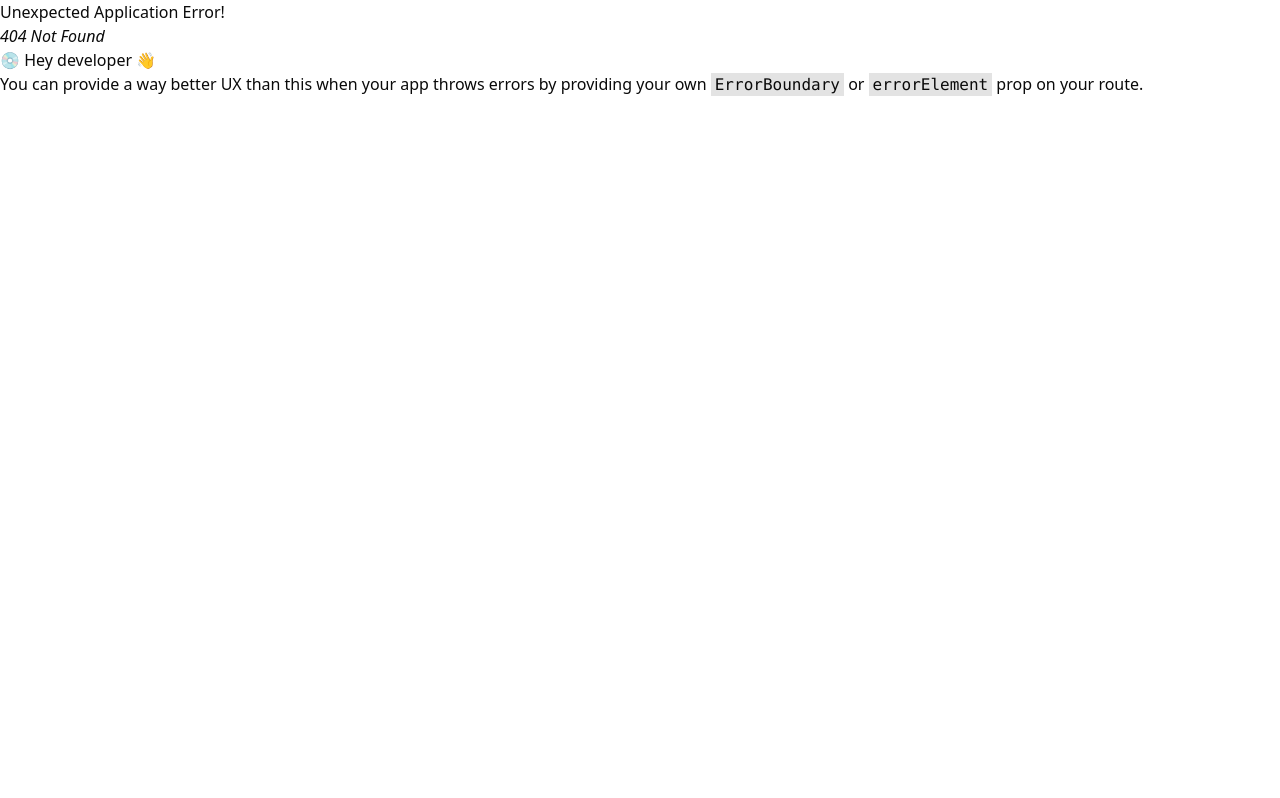
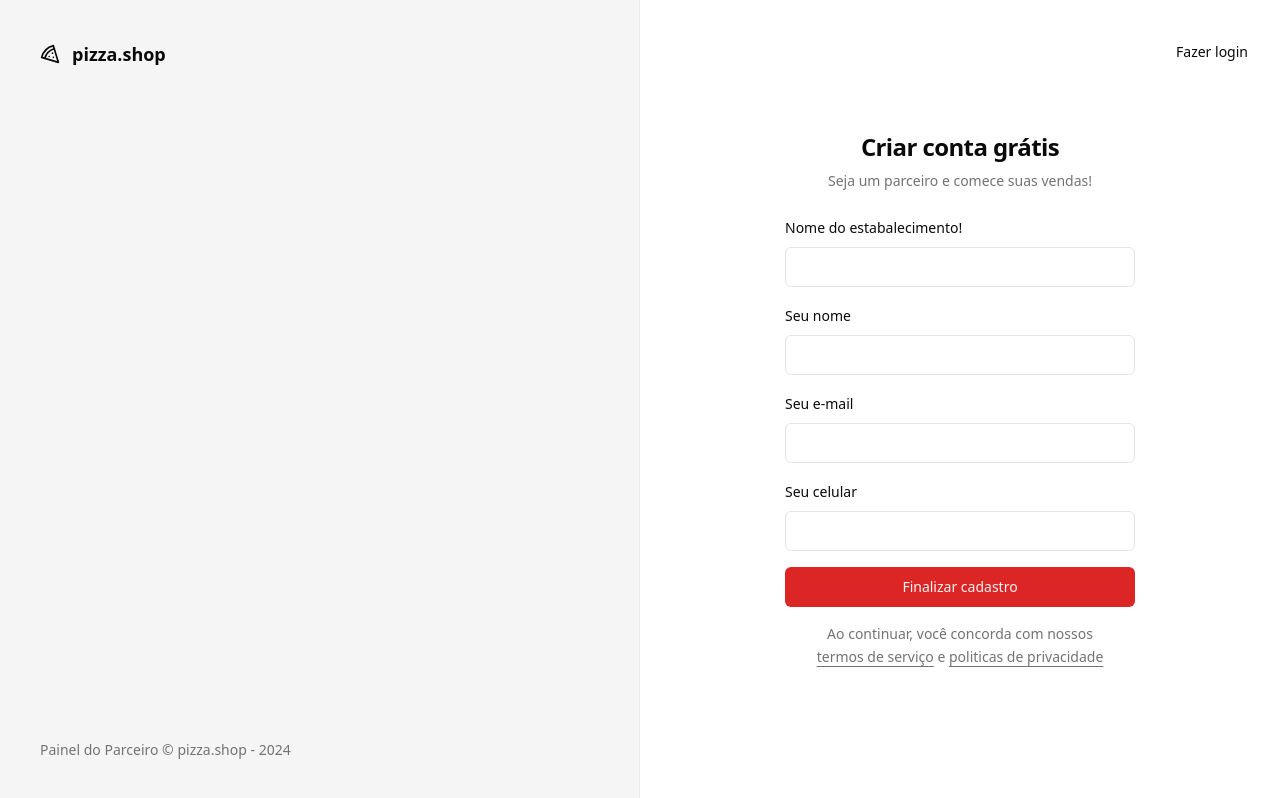
Before and after one commit to Alberto21-boop/Pizza-Shopping, a React (Vite) app: page /sign-up in a window 1280 px wide. Before the commit this address had no page. Built offline with nearby package versions, Linux system fonts and the light colour scheme.

Commit message:
Installation of toast with Sonnar, signup page, anchors, styling of the signup page, forms.

```diff
--- a/package.json
+++ b/package.json
@@ -23,6 +23,7 @@
     "react-helmet-async": "^2.0.4",
     "react-hook-form": "^7.50.1",
     "react-router-dom": "^6.22.0",
+    "sonner": "^1.4.0",
     "sort-by": "^1.2.0",
     "tailwind-merge": "^2.2.1",
     "tailwindcss-animate": "^1.0.7",
--- a/src/App.tsx
+++ b/src/App.tsx
@@ -2,12 +2,14 @@
 import './global.css'
 import { router } from './pages/routes'
 import { HelmetProvider, Helmet } from 'react-helmet-async'
+import { Toaster } from  'sonner'
 
 export function App() {
 
   return (
     <HelmetProvider>
       <Helmet titleTemplate="%s | pizza.shop" />
+      <Toaster richColors />
       <RouterProvider router={router} />
     </HelmetProvider>
   )
--- a/src/pages/_layouts/auth.tsx
+++ b/src/pages/_layouts/auth.tsx
@@ -14,7 +14,7 @@
                 </footer>
             </div>
 
-            <div className="flex flex-col items-center justify-center">
+            <div className="flex flex-col items-center justify-center relative">
                 <Outlet />
             </div>
         </div>
--- a/src/pages/auth/sign-in.tsx
+++ b/src/pages/auth/sign-in.tsx
@@ -1,10 +1,11 @@
 import { Button } from '@/components/ui/button';
 import { Input } from '@/components/ui/input';
 import { Label } from '@/components/ui/label';
-import { resolve } from 'path';
 import { Helmet } from 'react-helmet-async'
 import { useForm } from 'react-hook-form'
 import { z } from 'zod'
+import { toast } from 'sonner'
+import { Link } from 'react-router-dom'
 
 const signInForm = z.object({
   email: z.string().email()
@@ -13,16 +14,34 @@
 type signInForm = z.infer<typeof signInForm>
 
 export function SignIn() {
-  const { register, handleSubmit, formState: {isSubmitting} } = useForm<signInForm>()
+  const { register, handleSubmit, formState: { isSubmitting } } = useForm<signInForm>()
 
   async function handleSignIn(data: signInForm) {
-    console.log(data)
-    await new Promise((resolve) => setTimeout(resolve, 2000))
+    try {
+      console.log(data)
+      await new Promise((resolve) => setTimeout(resolve, 2000))
+
+      toast.success('Enviamos um link de autenticação para seu e-mail.', {
+        action: {
+          label: 'Reenviar',
+          onClick: () => handleSignIn(data),
+        },
+      })
+
+    } catch {
+      toast.success('Credenciais inválidas.')
+    }
   }
   return (
     <>
       <Helmet title="Login" />
       <div className='p-8'>
+        <Button variant='ghost' asChild className='absolute right-4 top-8'>
+        <Link to='/sign-up'>
+          Novo estabelecimento
+        </Link>
+        </Button>
+
         <div className='w-[350px] flex flex-col justify-center gap-6'>
           <div className='flex flex-col gap-2 text-center'>
             <h1 className='text-2xl font-semibold tracking-tight'>
--- /dev/null
+++ b/src/pages/auth/sign-up.tsx
@@ -0,0 +1,90 @@
+import { Button } from '@/components/ui/button';
+import { Input } from '@/components/ui/input';
+import { Label } from '@/components/ui/label';
+
+import { Helmet } from 'react-helmet-async'
+import { useForm } from 'react-hook-form'
+import { z } from 'zod'
+import { toast } from 'sonner'
+import { Link, useNavigate } from 'react-router-dom';
+
+const signUpForm = z.object({
+    restaurantName: z.string(),
+    managerName: z.string(),
+    phone: z.string(),
+    email: z.string().email()
+})
+
+type signUpForm = z.infer<typeof signUpForm>
+
+export function SignUp() {
+    const navigate = useNavigate()
+    const { register, handleSubmit, formState: { isSubmitting } } = useForm<signUpForm>()
+
+    async function handleSignUp(data: signUpForm) {
+        try {
+            console.log(data)
+            await new Promise((resolve) => setTimeout(resolve, 2000))
+
+            toast.success('Restaurante cadastrado com sucesso!', {
+                action: {
+                    label: 'Login',
+                    onClick: () => navigate('/sign-in'),
+                },
+            })
+
+        } catch {
+            toast.success('Erro ao cadastrar restaurante.')
+        }
+    }
+    return (
+        <>
+            <Helmet title="Cadastro" />
+            <div className='p-8'>
+                <Button variant='ghost' asChild className='absolute right-4 top-8'>
+                    <Link to='/sign-in'>
+                        Fazer login
+                    </Link>
+                </Button>
+                <div className='w-[350px] flex flex-col justify-center gap-6'>
+                    <div className='flex flex-col gap-2 text-center'>
+                        <h1 className='text-2xl font-semibold tracking-tight'>
+                            Criar conta grátis
+                        </h1>
+                        <p className='text-sm text-muted-foreground'>
+                            Seja um parceiro e comece suas vendas!
+                        </p>
+                    </div>
+
+                    <form onSubmit={handleSubmit(handleSignUp)} className='space-y-4'>
+                        <div className='space-y-2'>
+                            <Label htmlFor='restaurantName'>Nome do estabalecimento!</Label>
+                            <Input id="restaurantName" type='text' {...register('email')} />
+                        </div>
+
+                        <div className='space-y-2'>
+                            <Label htmlFor='managerName'>Seu nome</Label>
+                            <Input id="managerName" type='text' {...register('email')} />
+                        </div>
+
+                        <div className='space-y-2'>
+                            <Label htmlFor='email'>Seu e-mail</Label>
+                            <Input id="email" type='email' {...register('email')} />
+                        </div>
+
+                        <div className='space-y-2'>
+                            <Label htmlFor='phone'>Seu celular</Label>
+                            <Input id="phone" type='tel' {...register('email')} />
+                        </div>
+
+                        <Button disabled={isSubmitting} className='w-full' type="submit">Finalizar cadastro</Button>
+
+                        <p className='px-6 text-center text-sm leading-relaxed text-muted-foreground'>
+                            Ao continuar, você concorda com nossos  <a className='underline underline-offset-4' href="">termos de serviço</a>  e <a className='underline underline-offset-4' href="">politicas de privacidade</a>
+                        </p>
+                    </form>
+                </div>
+            </div>
+        </>
+    );
+}
--- a/src/pages/routes.tsx
+++ b/src/pages/routes.tsx
@@ -3,6 +3,7 @@
 import { SignIn } from './auth/sign-in'
 import { AppLayout } from './_layouts/app'
 import { AuthLayout } from './_layouts/auth'
+import { SignUp } from './auth/sign-up'
 
 export const router = createBrowserRouter([
     {
@@ -18,6 +19,7 @@
         element: <AuthLayout />,
         children: [
             { path: '/sign-in', element: <SignIn /> },
+            { path: '/sign-up', element: <SignUp /> },
         ]
     }
 
```
Also changed, not shown: 2 other files (tests, documents, lock files or other folders).
